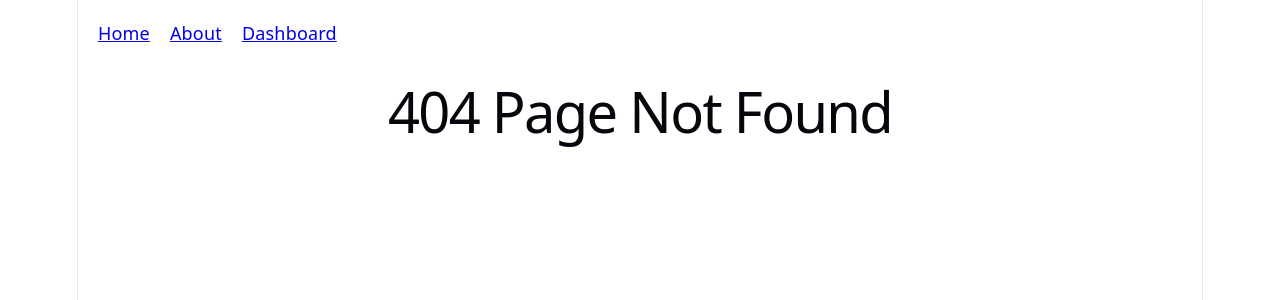
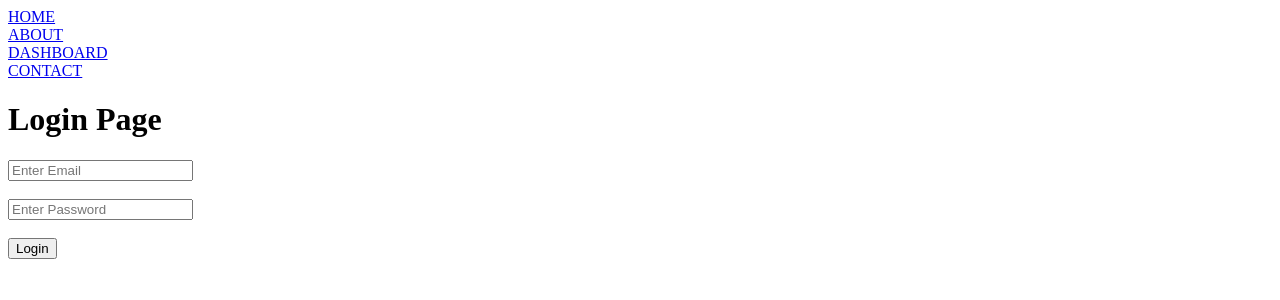
Before and after one commit to ANUSHREE-123-S/web-dev-learning, a React (Vite) app: page /login in a window 1280 px wide. Before the commit this address had no page. Shown: the top 300 px of the page. Built offline with nearby package versions, Linux system fonts and the light colour scheme.

Commit message:
Completed React Day 8 login flow and protected routes

```diff
--- a/src/App.jsx
+++ b/src/App.jsx
@@ -1,30 +1,25 @@
-import { Routes, Route } from "react-router-dom";
+import React from "react";
+import { Route, Routes } from "react-router-dom";
+import Home from "./pages/home";
+import About from "./pages/about";
+import Dashboard from "./pages/dashboard";
+import Contact  from "./pages/Contact";
+import Navbar from "./components/Navbar";
+import Login from "./pages/Login";
 
-import Navbar from "./components/Navbar";
-
-import Home from "./pages/Home";
-import About from "./pages/About";
-import Dashboard from "./pages/Dashboard";
-
-function App() {
+function App(){
   return (
     <div>
-      <Navbar />
-
-      <Routes>
-        <Route path="/" element={<Home />} />
-
-        <Route path="/about" element={<About />} />
-
-        <Route path="/dashboard" element={<Dashboard />} />
-
-        <Route
-          path="*"
-          element={<h1>404 Page Not Found</h1>}
-        />
-      </Routes>
+    <Navbar />
+    <Routes>
+      <Route path="/" element={<Home />}/>
+      <Route path="/about" element={<About />}/>
+      <Route path="/dashboard" element={<Dashboard />}/>
+      <Route path="/contact" element={<Contact/>}/>
+      <Route path="/login" element={<Login />} />
+    </Routes>
     </div>
   );
+
 }
-
 export default App;
--- a/src/components/Navbar.jsx
+++ b/src/components/Navbar.jsx
@@ -1,21 +1,17 @@
-import { Link } from "react-router-dom";
+import {Link} from "react-router-dom";
 
-function Navbar() {
+function Navbar(){
+
   return (
-    <nav
-      style={{
-        display: "flex",
-        gap: "20px",
-        padding: "20px",
-      }}
-    >
-      <Link to="/">Home</Link>
-
-      <Link to="/about">About</Link>
-
-      <Link to="/dashboard">Dashboard</Link>
-    </nav>
-  );
+    <div>
+      <Link to="/">HOME </Link>
+      <br/>
+      <Link to="/about">ABOUT</Link>
+      <br/>
+      <Link to="/dashboard">DASHBOARD</Link>
+      <br/>
+      <Link to="/contact">CONTACT</Link>
+    </div>
+  )
 }
-
 export default Navbar;
--- a/src/main.jsx
+++ b/src/main.jsx
@@ -1,11 +1,10 @@
 import React from "react";
 import ReactDOM from "react-dom/client";
-import { BrowserRouter } from "react-router-dom";
+import { BrowserRouter} from "react-router-dom";
 import App from "./App";
-import "./index.css";
 
 ReactDOM.createRoot(document.getElementById("root")).render(
   <BrowserRouter>
-    <App />
+  <App />
   </BrowserRouter>
 );
--- a/src/pages/About.jsx
+++ b/src/pages/About.jsx
@@ -1,9 +1,8 @@
-function About() {
-  return (
+function About(){
+  return(
     <div>
-      <h1>About Page</h1>
-
-      <p>Current Page: About</p>
+      <h1>ABOUT PAGE</h1>
+      <p>you are in  about page</p>
     </div>
   );
 }
--- /dev/null
+++ b/src/pages/Contact.jsx
@@ -0,0 +1,10 @@
+function Contact(){
+  return(
+    <div>
+      <h1>Contact PAGE</h1>
+      <p>you are in  contact page</p>
+    </div>
+  );
+}
+
+export default Contact;
--- a/src/pages/Dashboard.jsx
+++ b/src/pages/Dashboard.jsx
@@ -1,21 +1,30 @@
-function Dashboard() {
-  const isLoggedIn = true;
+import { useNavigate,useLocation } from "react-router-dom";
 
-  return (
+function Dashboard(){
+  const navigate=useNavigate();
+  const location=useLocation();
+
+  const isLoggedIn=true;
+
+  if(!isLoggedIn){
+    return <h1>Access Denied</h1>
+  }
+
+  const userName=location.state?.name;
+
+  const handellogout=()=>{
+    navigate("/login");
+  };
+
+  return(
     <div>
-      {isLoggedIn ? (
-        <>
-          <h1>Dashboard</h1>
+      <h1>Dashboard</h1>
+      <h2>WELCOME {username}</h2>
 
-          <p>Welcome User</p>
-
-          <p>Current Page: Dashboard</p>
-        </>
-      ) : (
-        <h1>Access Denied</h1>
-      )}
+      <button onClick={handellogout}>
+        logout
+      </button>
     </div>
   );
 }
-
 export default Dashboard;
--- a/src/pages/Home.jsx
+++ b/src/pages/Home.jsx
@@ -1,11 +1,14 @@
-function Home() {
+import { useNavigate } from "react-router-dom";
+function home(){
+  const navigate = useNavigate();
   return (
     <div>
-      <h1>Home Page</h1>
-
-      <p>Current Page: Home</p>
+      <h1>HOME PAGE</h1>
+      <button onClick={()=>navigate("/login")}>
+        go to login
+      </button>
     </div>
   );
 }
 
-export default Home;
+export default home;
--- /dev/null
+++ b/src/pages/Login.jsx
@@ -0,0 +1,51 @@
+import { useState } from "react";
+import { useNavigate } from "react-router-dom";
+
+function Login() {
+  const navigate = useNavigate();
+
+  const [email, setEmail] = useState("");
+  const [password, setPassword] = useState("");
+
+  const handleLogin = () => {
+    if (email && password) {
+      navigate("/dashboard", {
+        state: { name: "Anushree" }
+      });
+    } else {
+      alert("Please fill all fields");
+    }
+  };
+
+  return (
+    <div>
+      <h1>Login Page</h1>
+
+      <input
+        type="email"
+        placeholder="Enter Email"
+        value={email}
+        onChange={(e) => setEmail(e.target.value)}
+      />
+
+      <br />
+      <br />
+
+      <input
+        type="password"
+        placeholder="Enter Password"
+        value={password}
+        onChange={(e) => setPassword(e.target.value)}
+      />
+
+      <br />
+      <br />
+
+      <button onClick={handleLogin}>
+        Login
+      </button>
+    </div>
+  );
+}
+
+export default Login;
```
